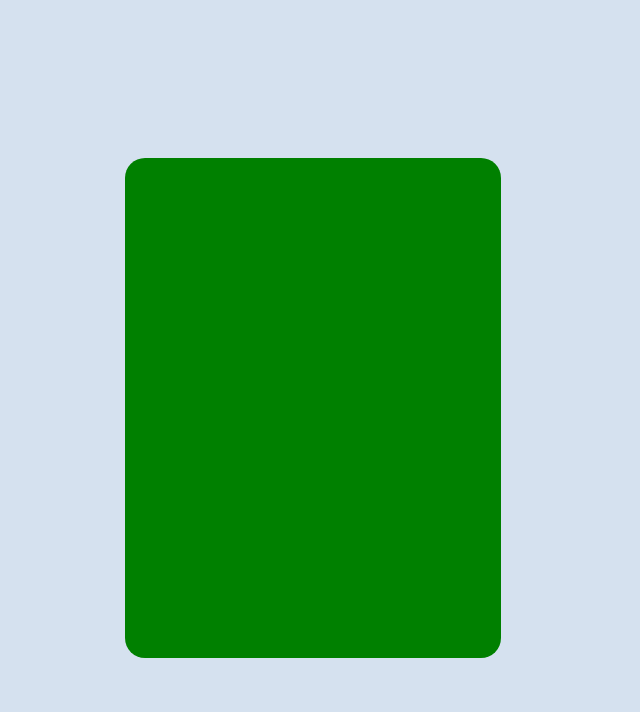
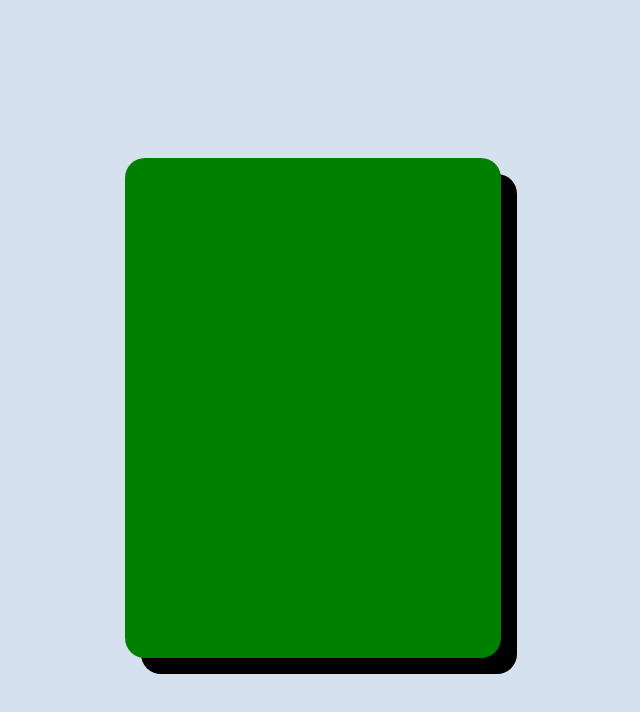
Before and after one commit to aardvarkpepper/2025-06-12-Lab-3-2, a plain HTML site: page SecondChallenge/index.html in a window 1280 px wide. In both pictures the pointer is over the element 639 px from the left and 407 px from the top of the page. Shown: the whole page, without its empty margins (327-967 px from the left). Drawn offline with Linux system fonts and the light colour scheme.

Commit message:
Second challenge, add drop shadow.

```diff
--- a/SecondChallenge/styles.css
+++ b/SecondChallenge/styles.css
@@ -11,6 +11,11 @@ body {
   background-color: green;
   width: calc(5.35211268vw + 306.9295774px);
   height: calc(11.79775281vh + 405.2022472px);
+  filter: drop-shadow(8px 8px black);
+}
+
+.frame:hover {
+  filter: drop-shadow(16px 16px black);
 }
 
 .imagecontainer {
```
Also changed, not shown: SecondChallenge/index.html (+1 -0 lines).
